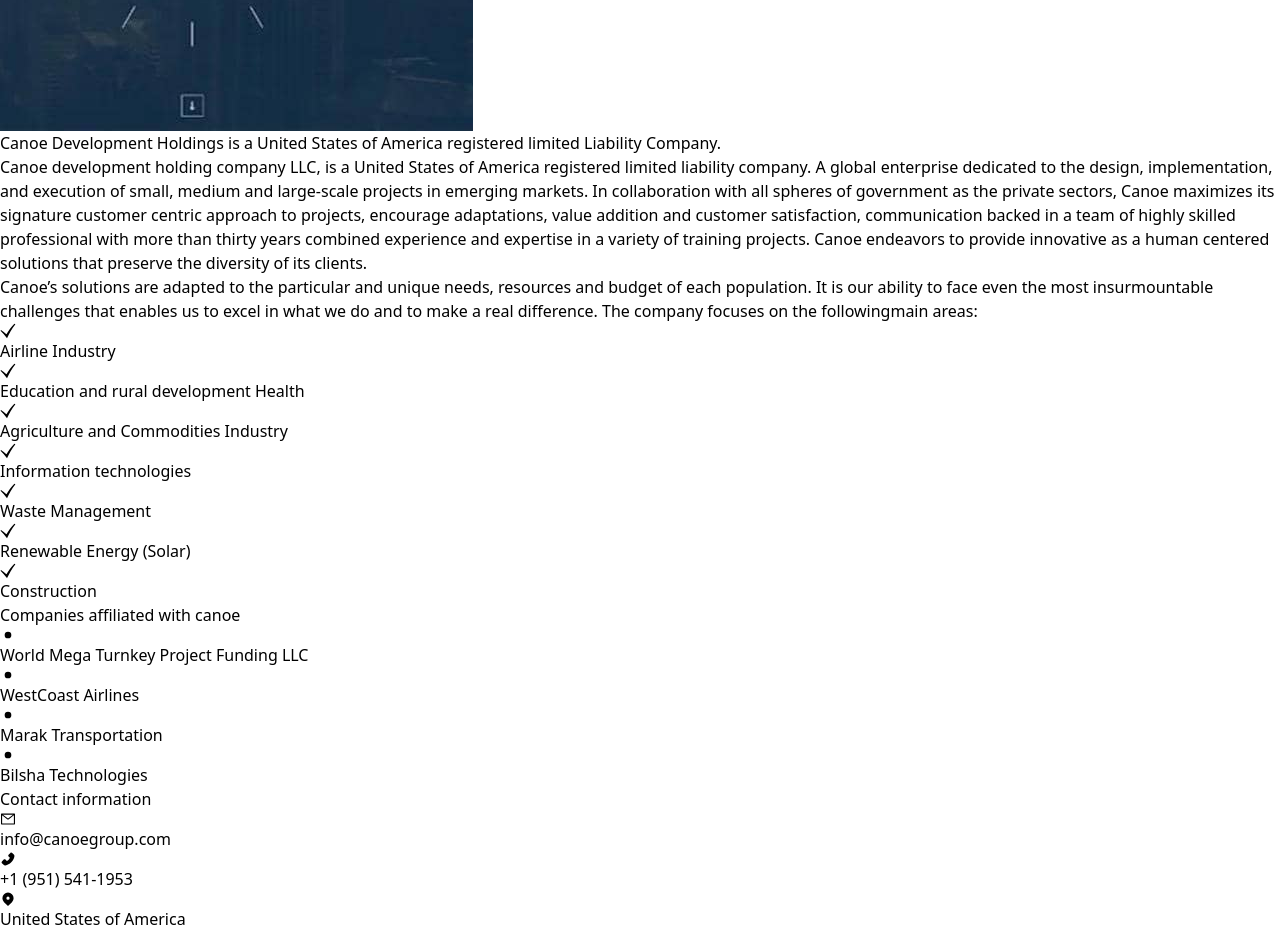
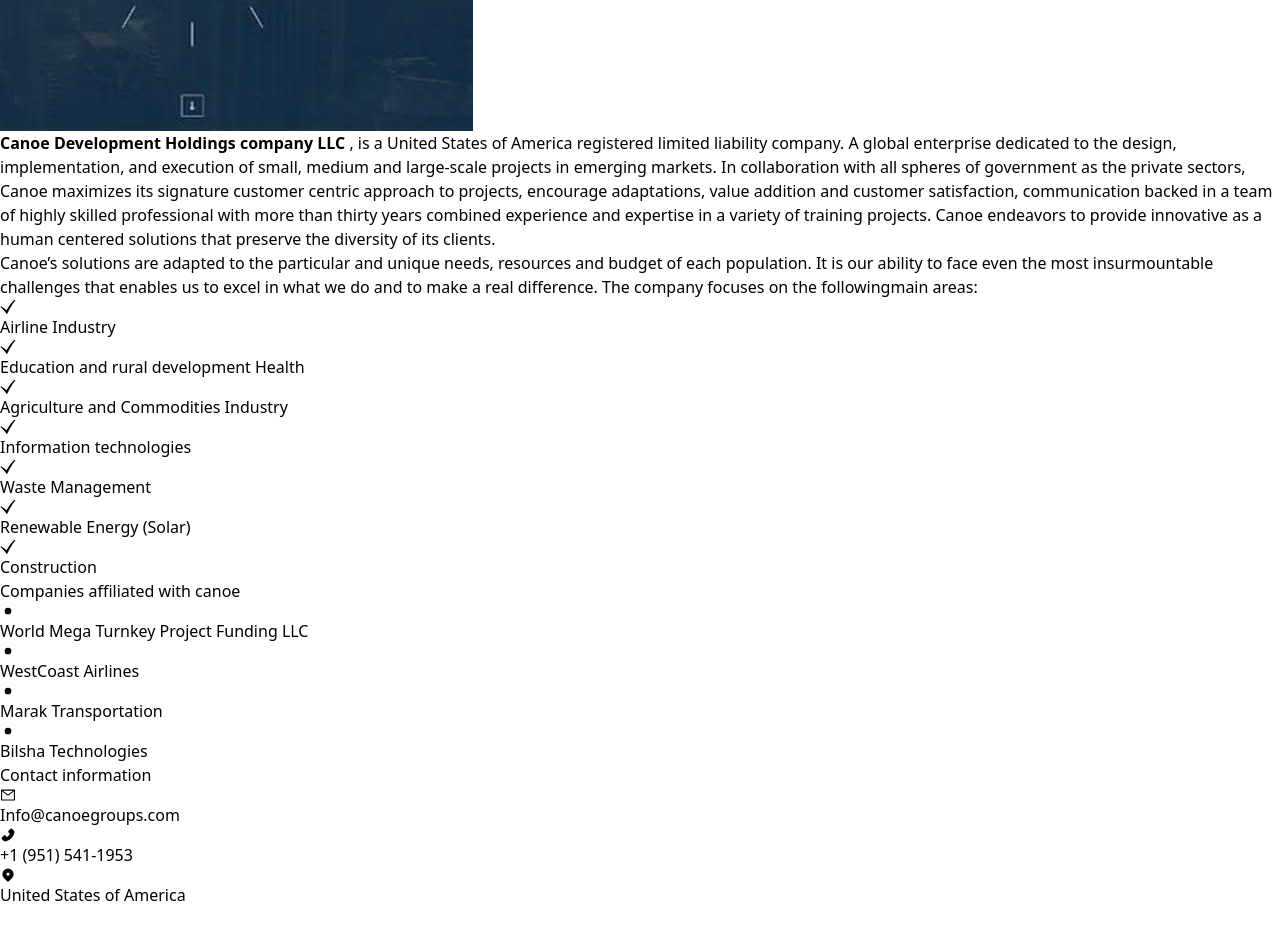
Before and after one commit to DesmondNzubechi/Canoe-company-, a React (Vite) app: page / in a window 1280 px wide. Shown: the part 440-1371 px from the top of the page. After the commit the page ends 1347 px from the top, so only its background shows below. Built offline with nearby package versions, Linux system fonts and the light colour scheme.

Commit message:
new change

```diff
--- a/src/pages/Home/Home.jsx
+++ b/src/pages/Home/Home.jsx
@@ -22,11 +22,11 @@
             <div className="lg:col-span-2 items-start flex flex-col gap-[30px]">
                             <div className="flex flex-col gap-1">
 
-
+                                 {/*
                                     <h1 className="font-bold text-black  text-[12px] md:text-[15px] uppercase">Canoe Development Holdings  is a United States of America registered limited Liability Company.
-</h1>
+</h1>*/}
                     <p className="text-slate-700 font-semibold  text-[12px] md:text-[15px]">
-                    Canoe development holding company LLC, is a United States of America registered limited liability company. A global enterprise dedicated to the design, implementation, and execution of small, medium and large-scale projects in emerging markets.
+                   <strong>Canoe Development Holdings company LLC</strong> , is a United States of America registered limited liability company. A global enterprise dedicated to the design, implementation, and execution of small, medium and large-scale projects in emerging markets.
 In collaboration with all spheres of government as the private sectors, Canoe maximizes its signature customer centric approach to projects, encourage adaptations, value addition and customer satisfaction, communication backed in a team of highly skilled professional with more than thirty years combined experience and expertise in a variety of training projects. Canoe endeavors to provide innovative as a human centered solutions that preserve the diversity of its clients.
 
 </p>
@@ -86,7 +86,7 @@
                         </li>
                         <li className="flex flex-row gap-2 items-center">
                                 <TbPointFilled className="text-slate-900 text-[20px]" />
-                                <span className="text-slate-700 text-[15px] md:text-[18px] ">WestCoast Airlines</span>
+                                <span className="text-slate-700 text-[15px] md:text-[18px] ">WestCoast Airlines</span>
                         </li>
                         <li className="flex flex-row gap-2 items-center">
                                 <TbPointFilled className="text-slate-900 text-[20px]" />
@@ -118,7 +118,7 @@
 
                         <li className="flex flex-row gap-2 items-center">
                                 <AiOutlineMail className="text-slate-900 bg-slate-50 p-1 rounded-full  text-[20px]" />
-                                <span className="text-slate-700 text-[15px] md:text-[18px] "><a href="mailto:info@canoegroup.com">info@canoegroup.com</a></span>
+                                <span className="text-slate-700 text-[15px] md:text-[18px] "><a href="mailto:info@canoegroups.com">Info@canoegroups.com</a></span>
                         </li>
                         <li className="flex flex-row gap-2 items-center">
                                 <AiFillPhone className="text-slate-900 bg-slate-50 p-1 rounded-full text-[20px]" />
```
